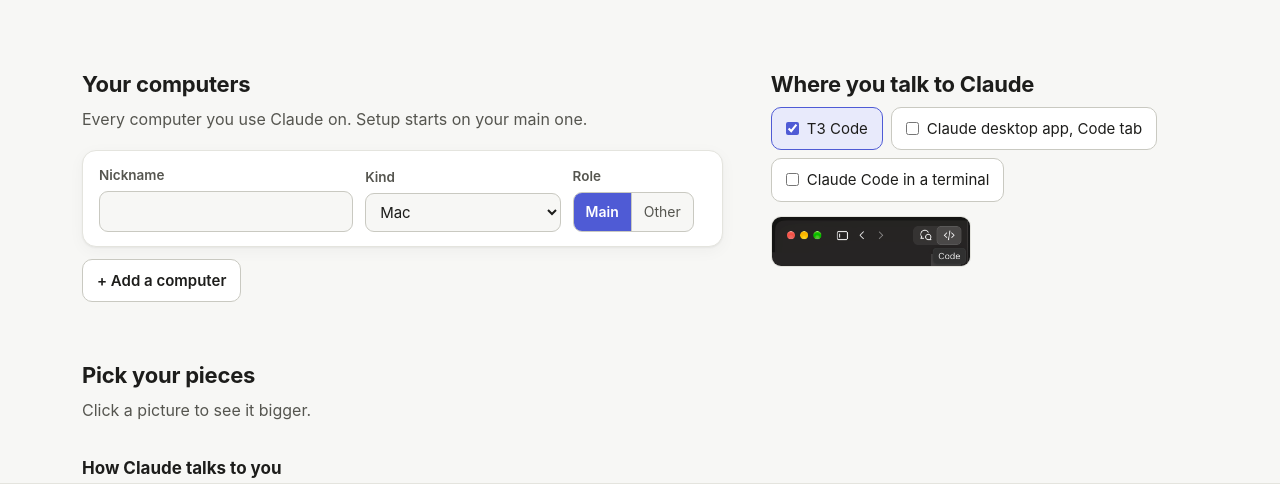
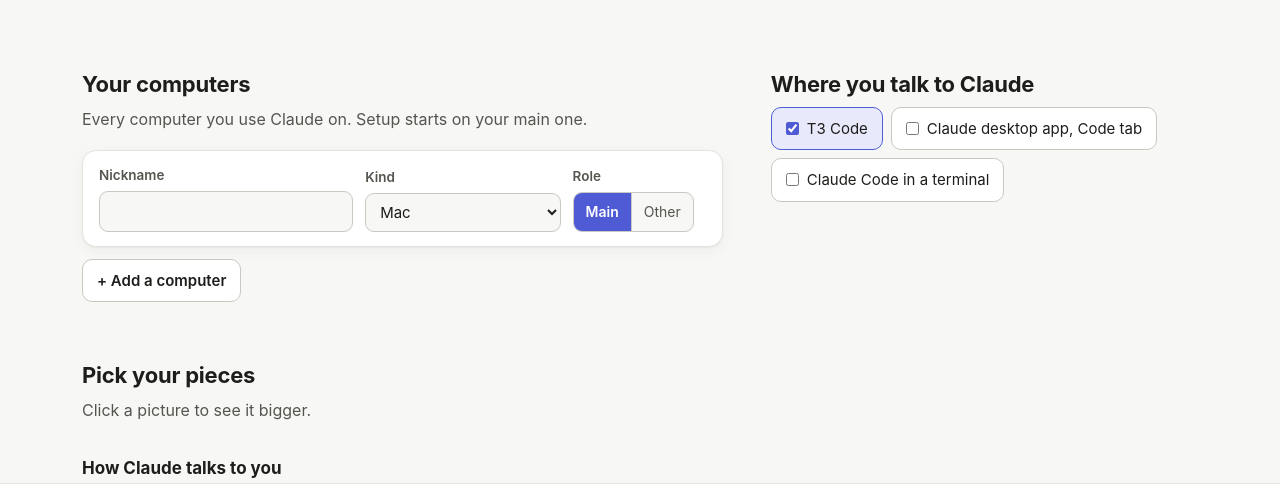
Before and after one commit to punkhop/ai-tools, a plain HTML site: page setup/index.html in a window 1280 px wide. Shown: the part 243-732 px from the top of the page. Drawn offline with Linux system fonts and the light colour scheme.

Commit message:
style(setup): drop the Code button picture
Co-Authored-By: Claude Opus 5.5 <noreply@anthropic.com>

```diff
--- a/setup/index.html
+++ b/setup/index.html
@@ -32,8 +32,6 @@ body{margin:0;background:var(--bg);color:var(--ink);font:16px/1.55 -apple-system
 .brand{display:flex;gap:28px;align-items:center;margin:0 0 14px}
 .brand img{width:192px;height:192px;border-radius:.75rem;object-fit:cover;flex:none;display:block}
 .brand h1{margin:0}
-.desk-tip{display:flex;gap:14px;align-items:center;margin-top:14px}
-.desk-tip img{width:200px;border-radius:10px;border:1px solid var(--line);flex:none}
 .top-row{display:grid;grid-template-columns:minmax(0,1.5fr) minmax(0,1fr);gap:48px;align-items:start}
 h1{font-size:44px;line-height:1.15;letter-spacing:-.02em;margin:0 0 12px;font-weight:700}
 h2{font-size:22px;letter-spacing:-.01em;margin:56px 0 6px;font-weight:650}
@@ -177,7 +175,6 @@ pre.out{white-space:pre-wrap;font:13px/1.5 ui-monospace,Menlo,monospace;backgrou
   <label class="radio"><input type="checkbox" name="where" value="Claude desktop app"> Claude desktop app, Code tab</label>
   <label class="radio"><input type="checkbox" name="where" value="Terminal"> Claude Code in a terminal</label>
 </div>
-<div class="desk-tip"><img src="img/desktop-code-tab.png" alt="The Code button at the top left of the Claude desktop app"></div>
 </div></div>
 
 <h2>Pick your pieces</h2>
```
Also changed, not shown: setup/img/desktop-code-tab.png (deleted).
